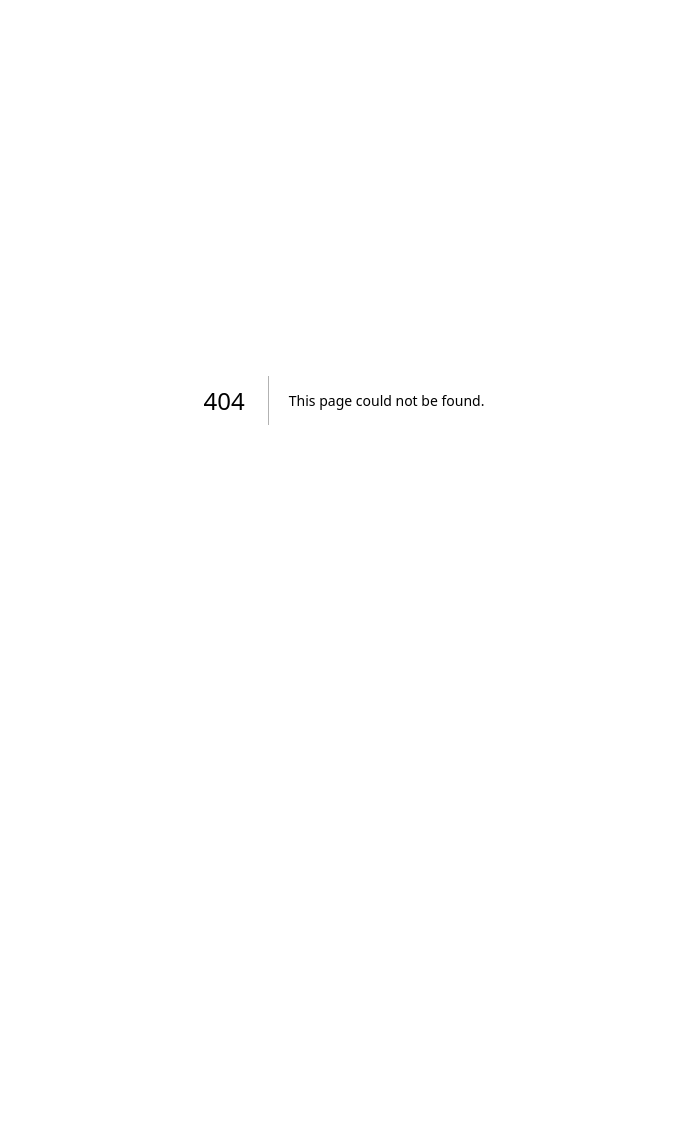
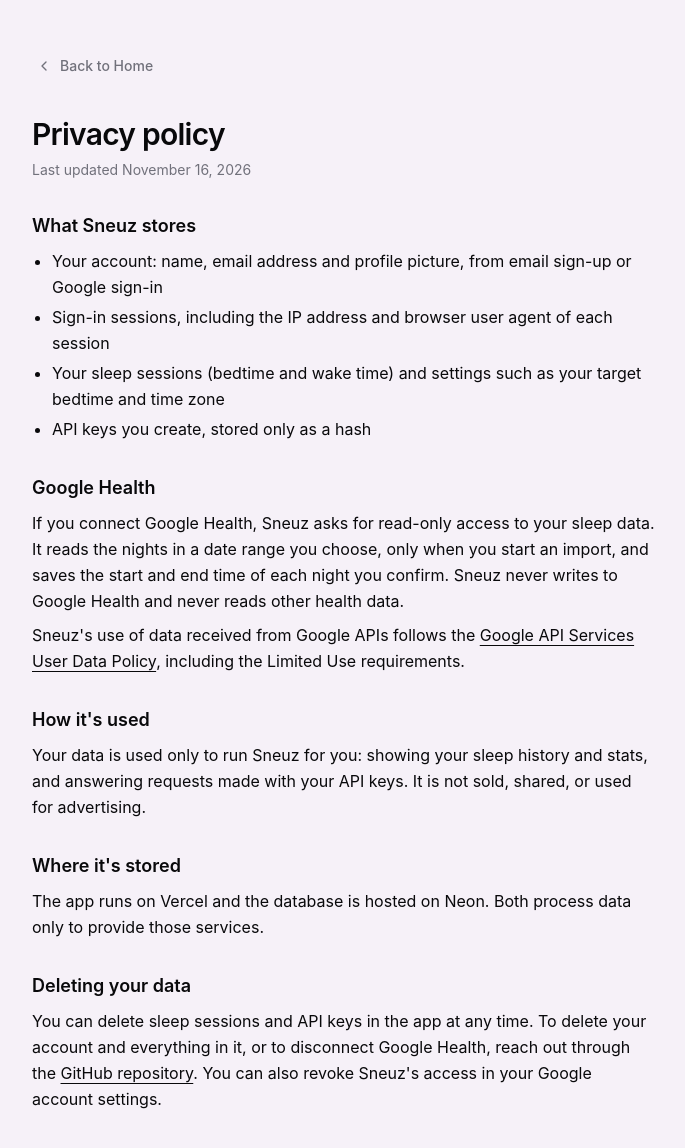
Before and after one commit to rickytang666/sneuz, a Next.js app in the folder web/: page /privacy in a window 1280 px wide. Before the commit this address had no page. Shown: the top 1148 px of the page, without its empty margins (296-981 px from the left). Before the commit the page ends 800 px from the top, so only its background shows below. Built offline with nearby package versions, Linux system fonts and the light colour scheme.

Commit message:
feat: privacy page

```diff
--- /dev/null
+++ b/web/app/privacy/page.tsx
@@ -0,0 +1,107 @@
+import { IconChevronLeft } from "@tabler/icons-react";
+import type { Metadata } from "next";
+import Link from "next/link";
+import { Button } from "@/components/ui/button";
+
+export const metadata: Metadata = {
+  title: "Privacy policy | Sneuz",
+};
+
+const REPO_URL = "https://github.com/rickytang666/sneuz";
+
+export default function PrivacyPage() {
+  return (
+    <div className="mx-auto max-w-2xl px-6 py-12">
+      <Button variant="ghost" asChild className="-ml-3 mb-8">
+        <Link
+          href="/"
+          className="flex items-center gap-2 text-muted-foreground hover:text-foreground"
+        >
+          <IconChevronLeft className="h-4 w-4" />
+          Back to Home
+        </Link>
+      </Button>
+
+      <h1 className="text-3xl font-semibold tracking-tight">Privacy policy</h1>
+      <p className="mt-2 text-sm text-muted-foreground">
+        Last updated November 16, 2026
+      </p>
+
+      <div className="mt-8 space-y-8 leading-relaxed [&_h2]:mb-2 [&_h2]:text-lg [&_h2]:font-semibold [&_ul]:list-disc [&_ul]:space-y-1 [&_ul]:pl-5">
+        <section>
+          <h2>What Sneuz stores</h2>
+          <ul>
+            <li>
+              Your account: name, email address and profile picture, from email
+              sign-up or Google sign-in
+            </li>
+            <li>
+              Sign-in sessions, including the IP address and browser user agent
+              of each session
+            </li>
+            <li>
+              Your sleep sessions (bedtime and wake time) and settings such as
+              your target bedtime and time zone
+            </li>
+            <li>API keys you create, stored only as a hash</li>
+          </ul>
+        </section>
+
+        <section>
+          <h2>Google Health</h2>
+          <p>
+            If you connect Google Health, Sneuz asks for read-only access to
+            your sleep data. It reads the nights in a date range you choose,
+            only when you start an import, and saves the start and end time of
+            each night you confirm. Sneuz never writes to Google Health and
+            never reads other health data.
+          </p>
+          <p className="mt-2">
+            Sneuz&apos;s use of data received from Google APIs follows the{" "}
+            <a
+              href="https://developers.google.com/terms/api-services-user-data-policy"
+              className="underline underline-offset-4 hover:text-foreground"
+            >
+              Google API Services User Data Policy
+            </a>
+            , including the Limited Use requirements.
+          </p>
+        </section>
+
+        <section>
+          <h2>How it&apos;s used</h2>
+          <p>
+            Your data is used only to run Sneuz for you: showing your sleep
+            history and stats, and answering requests made with your API keys.
+            It is not sold, shared, or used for advertising.
+          </p>
+        </section>
+
+        <section>
+          <h2>Where it&apos;s stored</h2>
+          <p>
+            The app runs on Vercel and the database is hosted on Neon. Both
+            process data only to provide those services.
+          </p>
+        </section>
+
+        <section>
+          <h2>Deleting your data</h2>
+          <p>
+            You can delete sleep sessions and API keys in the app at any time.
+            To delete your account and everything in it, or to disconnect Google
+            Health, reach out through the{" "}
+            <a
+              href={REPO_URL}
+              className="underline underline-offset-4 hover:text-foreground"
+            >
+              GitHub repository
+            </a>
+            . You can also revoke Sneuz&apos;s access in your Google account
+            settings.
+          </p>
+        </section>
+      </div>
+    </div>
+  );
+}
```
